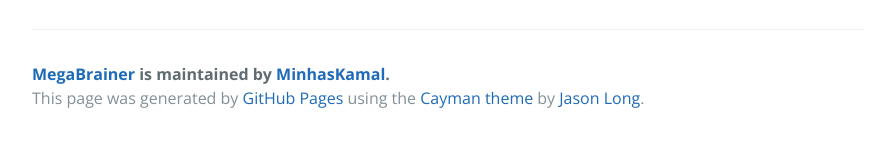
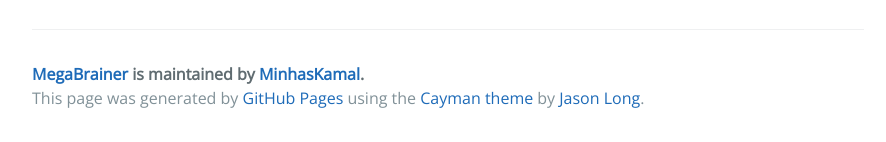
Before and after one commit to dan1109/MegaBrainer, a plain HTML site: page index.html in a window 1280 px wide. Shown: the part 1354-1496 px from the top of the page, without its empty margins (192-1078 px from the left). Drawn offline with nearby package versions, Linux system fonts and the light colour scheme.

Commit message:
Update index.html

```diff
--- a/index.html
+++ b/index.html
@@ -5,7 +5,7 @@
     <title>MegaBrainer by MinhasKamal</title>
     <meta name="viewport" content="width=device-width, initial-scale=1">
     <link rel="stylesheet" type="text/css" href="stylesheets/normalize.css" media="screen">
-    <link href='https://fonts.googleapis.com/css?family=Open+Sans:400,700' rel='stylesheet' type='text/css'>
+    <link href='https://fonts.googleapis.com/css?family=Open+Sans' rel='stylesheet' type='text/css'>
     <link rel="stylesheet" type="text/css" href="stylesheets/stylesheet.css" media="screen">
     <link rel="stylesheet" type="text/css" href="stylesheets/github-light.css" media="screen">
     <link rel="icon" type="image/ico" href="https://assets-cdn.github.com/images/icons/emoji/unicode/1f419.png" />
```
